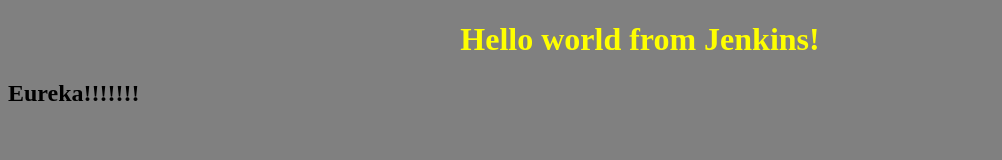
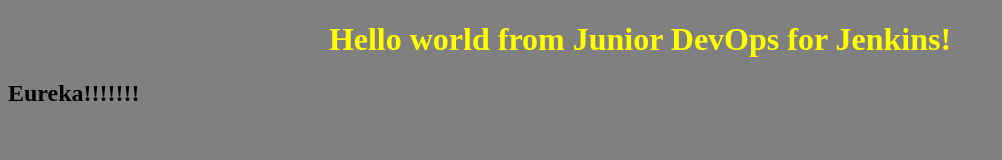
Before and after one commit to AlexSHuk/Jenkins-practice, a plain HTML site: page source/index.html in a window 1280 px wide. Shown: the whole page, without its empty margins (0-1002 px from the left). Drawn offline with Linux system fonts and the light colour scheme.

Commit message:
changed html 1.3

```diff
--- a/source/index.html
+++ b/source/index.html
@@ -20,7 +20,7 @@
     </style>
 </head>
 <body>
-    <h1>Hello world from Jenkins!</h1>
+    <h1>Hello world from Junior DevOps for Jenkins!</h1>
 <h2>Eureka!!!!!!!</h2>
 </body>
 </html>
```
